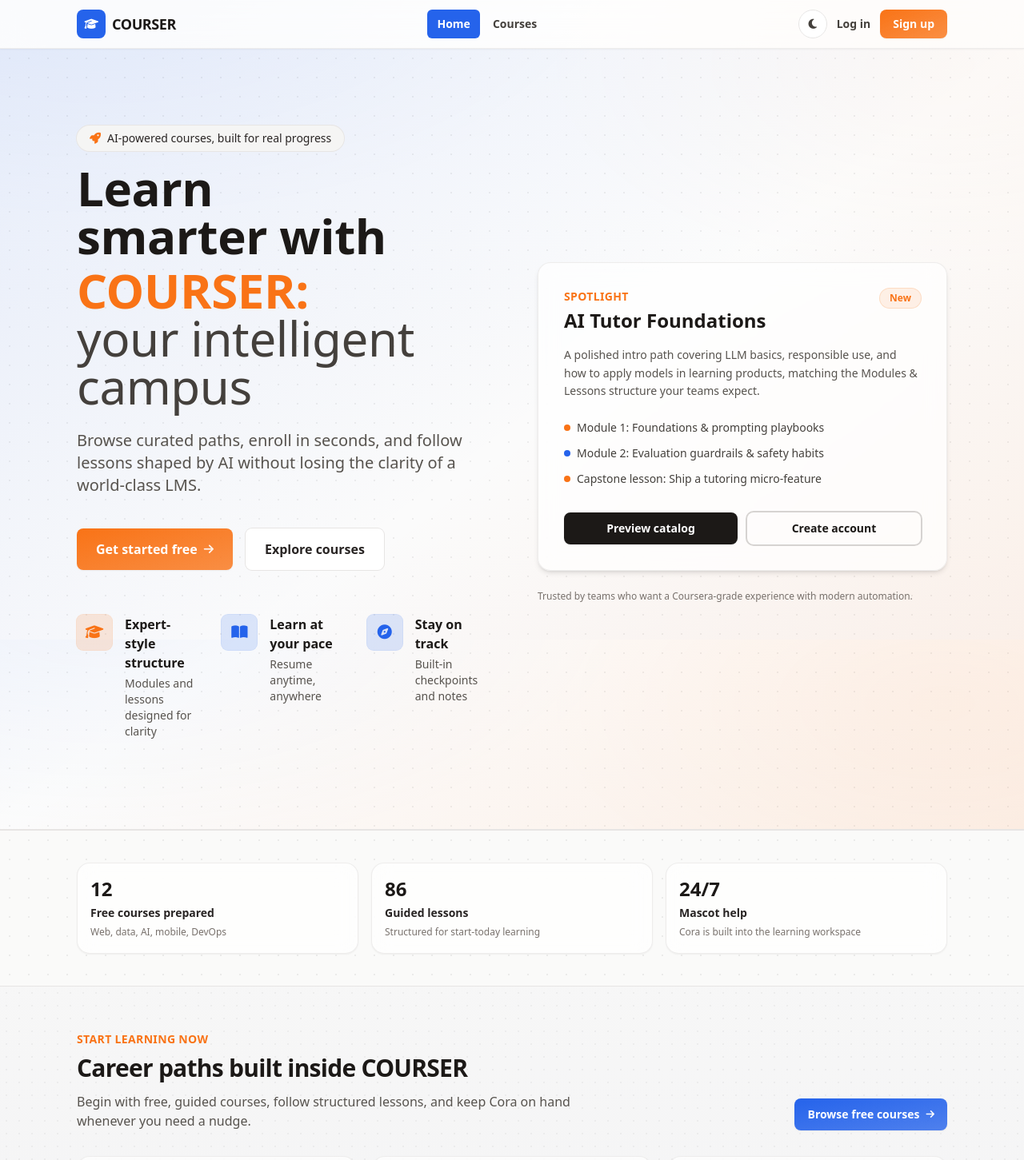
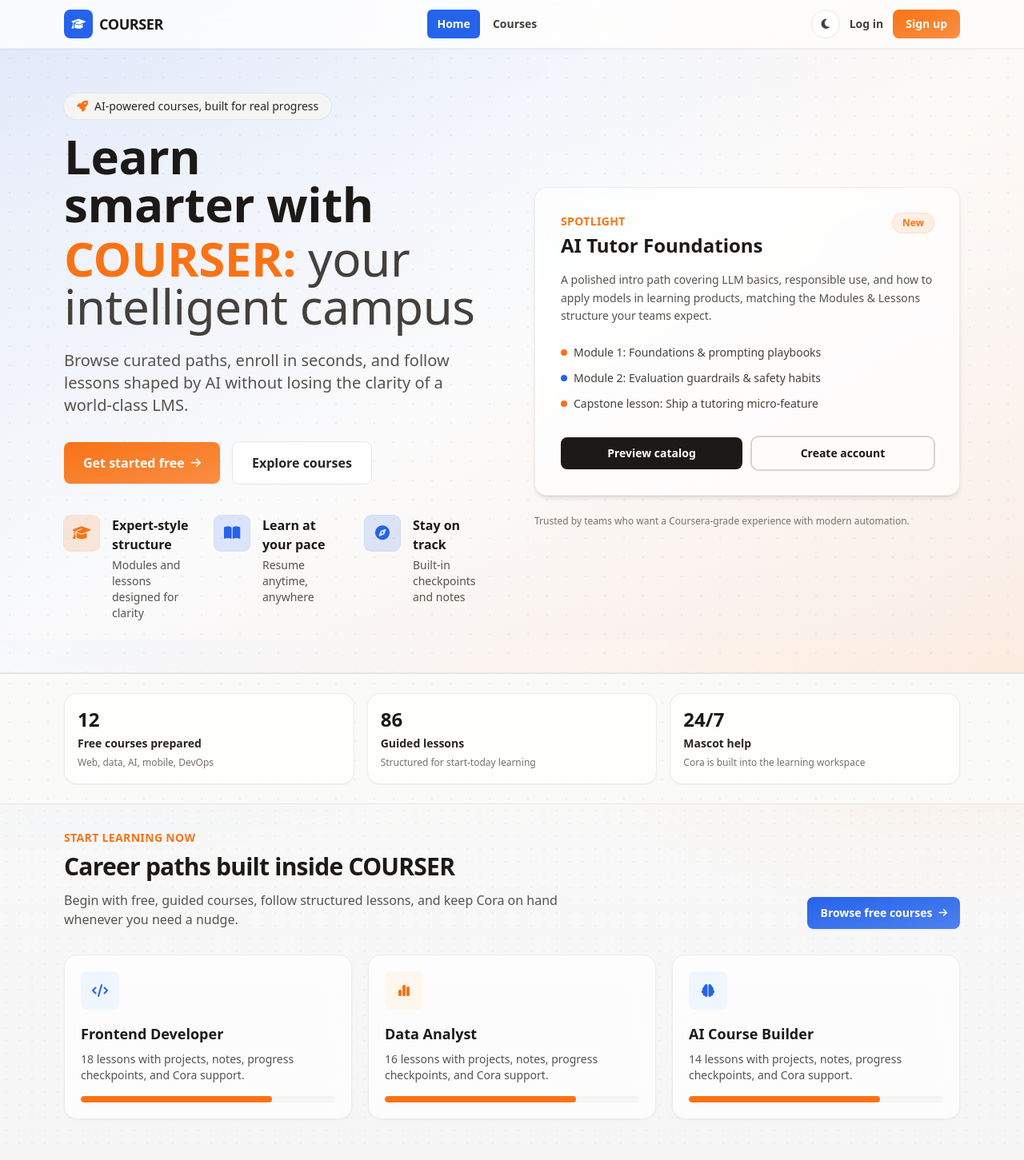
Before and after one commit to Kolo-Michael/COURSER2.0, a React (Vite) app in the folder frontend/: page / in a window 1280 px wide. Shown: the top 1451 px of the page at 80% size. Built offline with nearby package versions, Linux system fonts and the light colour scheme; no server answers.

Commit message:
fix: tighten landing page spacing and padding

```diff
--- a/frontend/src/components/landing/Hero.tsx
+++ b/frontend/src/components/landing/Hero.tsx
@@ -10,7 +10,7 @@ export function Hero() {
         aria-hidden
         className="pointer-events-none absolute inset-0 bg-gradient-to-br from-primary/10 via-transparent to-accent/10"
       />
-      <div className="relative mx-auto flex max-w-6xl flex-col gap-12 px-4 pb-20 pt-16 sm:px-6 lg:flex-row lg:items-center lg:gap-16 lg:px-8 lg:pb-28 lg:pt-24">
+      <div className="relative mx-auto flex max-w-6xl flex-col gap-10 px-2 pb-12 pt-10 sm:px-3 lg:flex-row lg:items-center lg:gap-14 lg:px-4 lg:pb-16 lg:pt-14">
         <div className="flex-1">
           <p className="mb-4 inline-flex items-center gap-2 rounded-full bg-stone-100 px-4 py-1.5 text-sm font-medium text-stone-800 ring-1 ring-stone-200 dark:bg-stone-800 dark:text-stone-100 dark:ring-stone-700">
             <i className="fa-solid fa-rocket text-accent dark:text-accent-dark" aria-hidden="true" />
@@ -35,7 +35,7 @@ export function Hero() {
             losing the clarity of a world-class LMS.
           </p>
 
-          <div className="mt-10 flex flex-col gap-4 sm:flex-row sm:items-center">
+          <div className="mt-8 flex flex-col gap-4 sm:flex-row sm:items-center">
             <Link
               to="/auth"
               className="inline-flex items-center justify-center gap-2 rounded-lg bg-gradient-to-br from-accent to-accent/80 px-6 py-3.5 text-base font-semibold text-white shadow-sm transition hover:brightness-110 focus-visible:outline focus-visible:outline-2 focus-visible:outline-offset-2 focus-visible:outline-accent dark:from-accent-dark dark:to-accent"
@@ -51,7 +51,7 @@ export function Hero() {
             </Link>
           </div>
 
-          <dl className="mt-14 grid gap-8 sm:grid-cols-3">
+          <dl className="mt-10 grid gap-8 sm:grid-cols-3">
             <div className="flex gap-4">
               <div className="flex h-11 w-11 shrink-0 items-center justify-center rounded-lg bg-accent/15 text-accent ring-1 ring-accent/20 dark:bg-accent-dark/15 dark:text-accent-dark dark:ring-accent-dark/30">
                 <i className="fa-solid fa-graduation-cap text-lg" aria-hidden="true" />
--- a/frontend/src/components/layout/SiteFooter.tsx
+++ b/frontend/src/components/layout/SiteFooter.tsx
@@ -42,7 +42,7 @@ export function SiteFooter() {
 
   return (
     <footer className="courser-bg-dots relative mt-16 border-t border-stone-800 bg-stone-950 text-stone-300">
-      <div className="mx-auto max-w-6xl px-4 py-14 sm:px-6 lg:px-8">
+      <div className="mx-auto max-w-6xl px-2 py-14 sm:px-3 lg:px-4">
         <div className="grid gap-10 md:grid-cols-12">
           {/* Brand column */}
           <div className="md:col-span-5">
--- a/frontend/src/components/layout/SiteHeader.tsx
+++ b/frontend/src/components/layout/SiteHeader.tsx
@@ -15,7 +15,7 @@ export function SiteHeader() {
 
   return (
     <header className="sticky top-0 z-50 border-b border-stone-200/70 bg-white/75 shadow-sm backdrop-blur-xl dark:border-stone-700/60 dark:bg-stone-950/70">
-      <div className="mx-auto flex max-w-6xl items-center justify-between gap-4 px-4 py-3 sm:px-6 lg:px-8">
+      <div className="mx-auto flex max-w-6xl items-center justify-between gap-4 px-2 py-3 sm:px-3 lg:px-4">
         <Link to="/" className="flex items-center gap-2 font-bold tracking-tight">
           <span className="flex h-9 w-9 items-center justify-center rounded-lg bg-primary text-sm text-white dark:bg-primary-dark">
             <i className="fa-solid fa-graduation-cap" aria-hidden />
--- a/frontend/src/pages/LandingPage.tsx
+++ b/frontend/src/pages/LandingPage.tsx
@@ -21,7 +21,7 @@ export function LandingPage() {
       <Hero />
 
       <section className="courser-bg-dots border-y border-stone-200 bg-stone-50 dark:border-stone-800 dark:bg-stone-950/50">
-        <div className="mx-auto grid max-w-6xl gap-4 px-4 py-10 sm:grid-cols-2 sm:px-6 lg:grid-cols-3 lg:px-8">
+        <div className="mx-auto grid max-w-6xl gap-4 px-2 py-6 sm:grid-cols-2 sm:px-3 lg:grid-cols-3 lg:px-4">
           {stats.map((item) => (
             <div
               key={item.label}
@@ -36,7 +36,7 @@ export function LandingPage() {
       </section>
 
       <section className="courser-bg-dots-dense">
-        <div className="mx-auto max-w-6xl px-4 py-14 sm:px-6 lg:px-8">
+        <div className="mx-auto max-w-6xl px-2 py-8 sm:px-3 lg:px-4">
           <div className="flex flex-col gap-4 md:flex-row md:items-end md:justify-between">
             <div>
               <p className="text-sm font-semibold uppercase tracking-wide text-accent dark:text-accent-dark">Start learning now</p>
```
